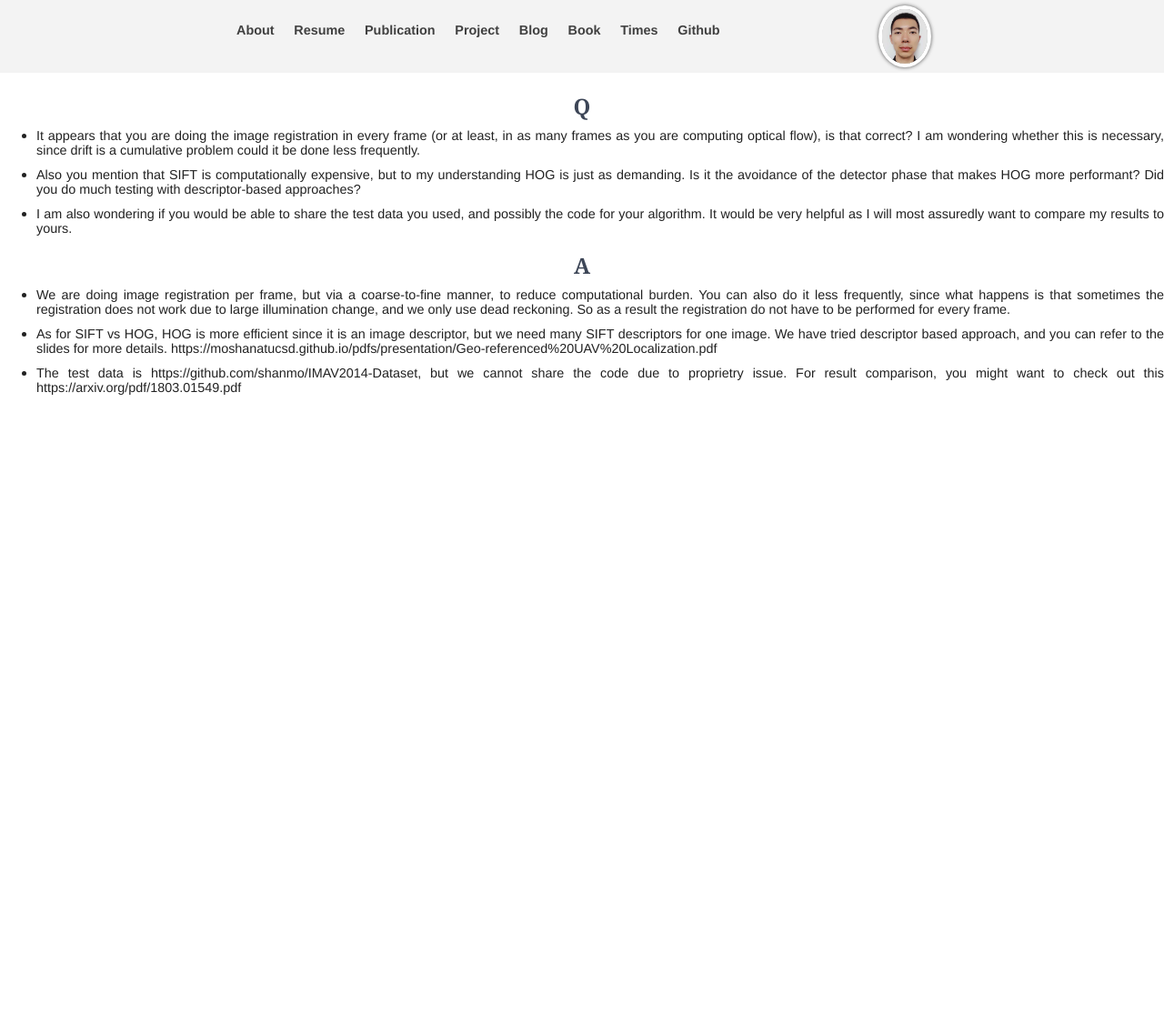
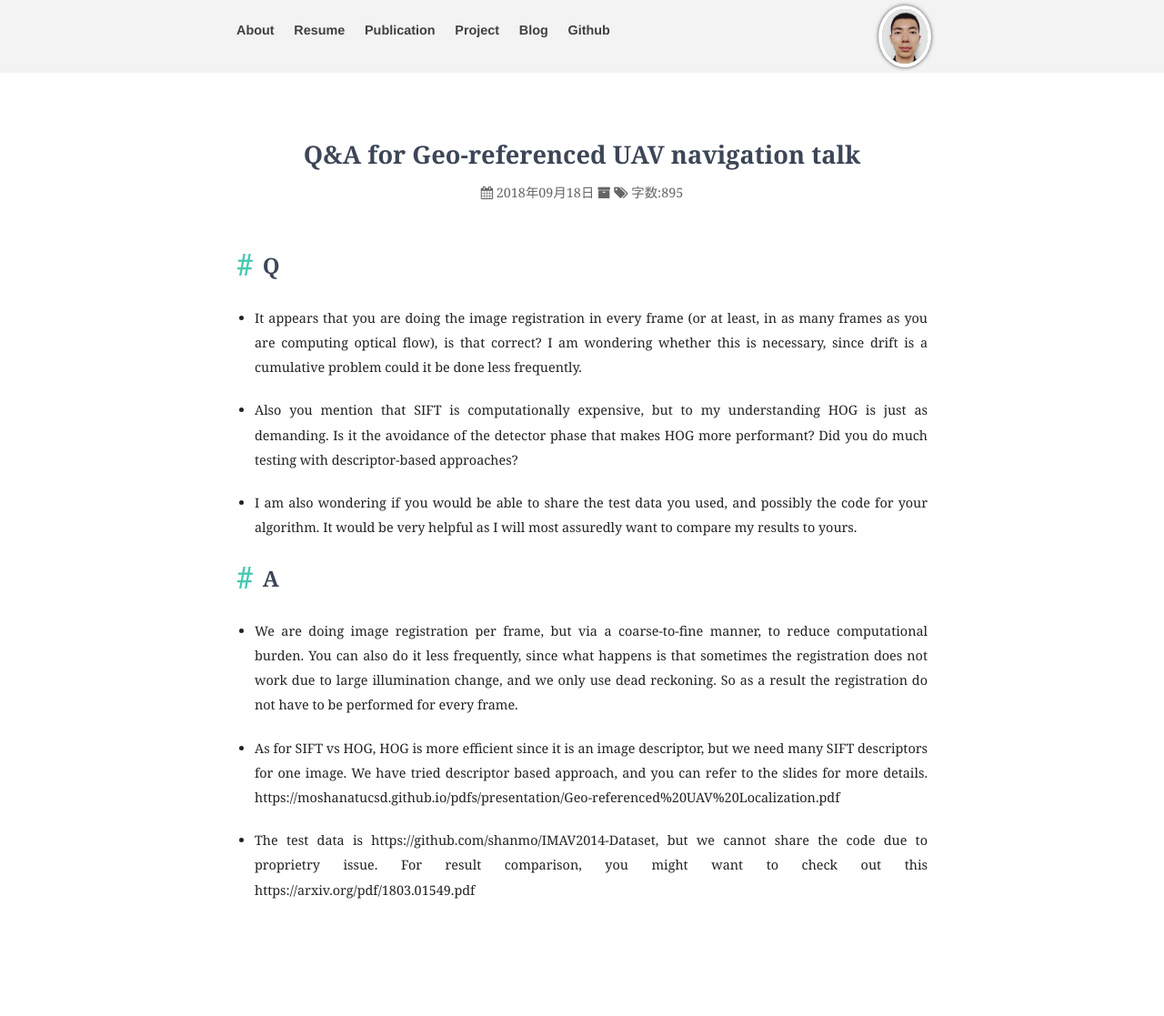
Before and after one commit to moshanATucsd/moshanATucsd.github.io, a Jekyll site: the page built from _posts/2018-09-18-geo-ref-qa.md, in a window 1280 px wide. Shown: the whole page at 91% size. Built offline with Jekyll 4.4.1, drawn with Linux system fonts in a browser that asks for light colours; nearby versions of some CDN libraries; our own code applies the rules of GitHub Pages for plain Markdown files; comment, search, counter and statistics services are not loaded; before the commit the page ends 900 px from its top, so only the background shows below that; some of the changed lines change nothing that is shown.

Commit message:
change blog

```diff
--- a/_layouts/default.html
+++ b/_layouts/default.html
@@ -69,9 +69,9 @@
         <a class="{% if page.category == 'publication' %} selected {% endif %}" href="/publication/">Publication</a>
         <a class="{% if page.category == 'project' %} selected {% endif %}" href="/project/">Project</a>
         <a class="{% if page.category == 'blog' %} selected {% endif %}" href="/blog/">Blog</a>
-	      <a href="/books/">Book</a>
-		    <a href="/timeline/">Times</a>
-        <a href="https://github.com/willard-yuan">Github</a>
+	      <!-- <a href="/books/">Book</a>
+		    <a href="/timeline/">Times</a> -->
+        <a href="https://github.com/moshanATucsd">Github</a>
       </nav>
 	  {% endif %}
 
--- a/doc/geo_ref_uav_nav_qa.md
+++ b/_posts/2018-09-18-geo-ref-qa.md
@@ -1,9 +1,9 @@
-<!-- ---
+---
 layout: post
-title: Geo-referenced UAV navigation Q&A
+title: Q&A for Geo-referenced UAV navigation talk
 categories:
 tags:
---- -->
+---
 
 ## Q
 
```
